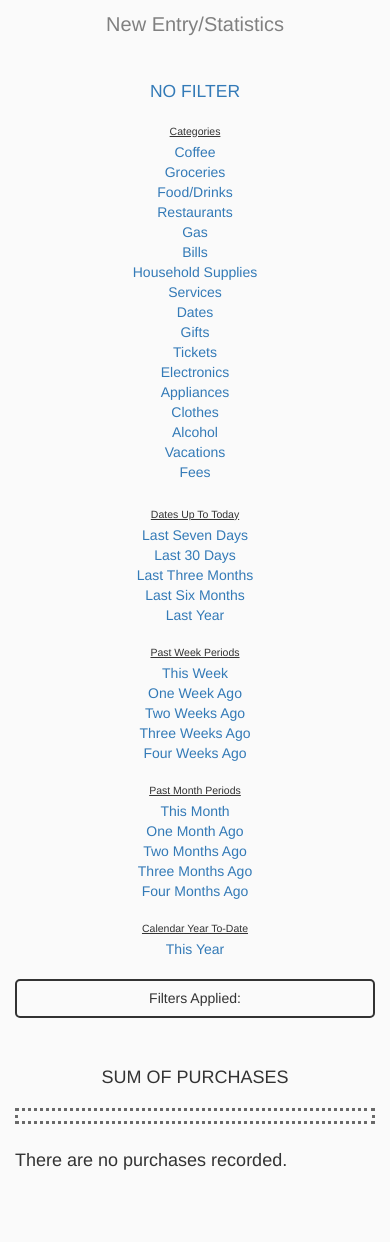
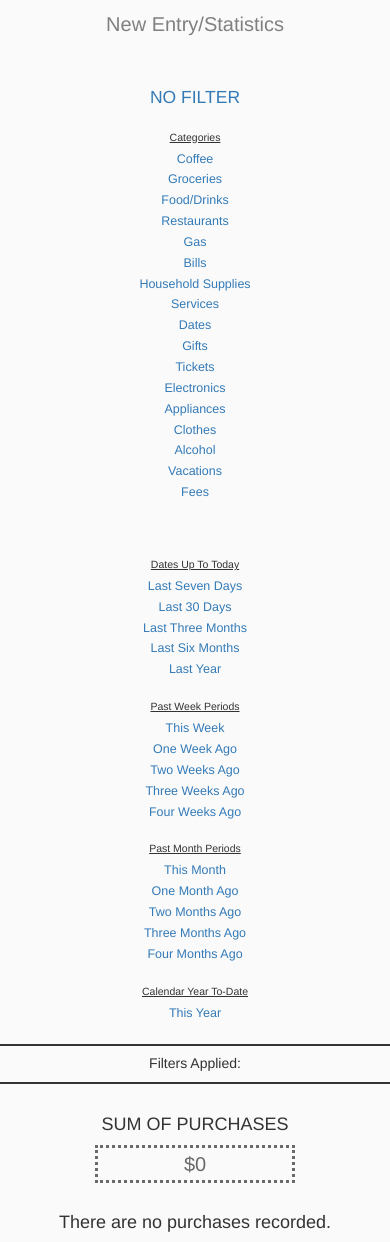
Before and after one commit to brendandagys/Personal-Budgeting-Assistant, a Django app: page /transactions/ in a window 390 px wide. Before the commit the page ends 1170 px from the top, so only its background shows below. Run offline with Django 3.2, Linux system fonts and the light colour scheme; the visitor is signed in with stand-in values (Sample User, id 1); data comes from the database, SQL or seed files in the repository; data that the repository does not hold is empty; some libraries are stand-ins or nearby versions.

Commit message:
Working on transactions page Bootstrap grid positioning.

```diff
--- a/tracker/static/css/style.css
+++ b/tracker/static/css/style.css
@@ -87,6 +87,13 @@ select[id^="id_"] {
 .filter_list {
     margin-top: 0.5rem;
     text-align: center;
+    /* width: 50%; */
+}
+
+.filter_list_2 {
+    margin-top: 3.5rem;
+    text-align: center;
+    /* width: 50%; */
 }
 
 .no_filter {
@@ -94,7 +101,8 @@ select[id^="id_"] {
 }
 
 .no_purchases {
-    padding-top: 1.7rem;
+    padding-top: 2rem;
+    text-align: center;
 }
 
 #purchase_form {
@@ -120,6 +128,8 @@ select[id^="id_"] {
     font-size: 2rem;
     border-style: dotted;
     padding: 5px;
+    width: 200px;
+    margin: auto;
 }
 
 .purchase_description {
@@ -152,10 +162,20 @@ select[id^="id_"] {
     border-style: solid;
     border-width: 2px;
     border-radius: 5px;
+    text-align: center;
+    /* width: 200px !important; */
+}
+
+.sum_box {
+    text-align: center;
+    margin-top: -2rem;
+    /* width: 50%; */
 }
 
 .purchase_header {
-    display: inline;
+    /* display: inline; */
+    margin-top: 3rem;
+    text-align: center;
 }
 
 .date_span {
@@ -163,6 +183,8 @@ select[id^="id_"] {
     /* left: 1.7rem; */
     margin-top: 0.5rem;
     margin-bottom: 0.5rem;
+    margin-left: auto;
+    margin-right: auto;
     width: 19rem;
     text-align: center;
     border-style: outset;
@@ -170,3 +192,15 @@ select[id^="id_"] {
     border-color: slategrey;
     padding: 5px;
 }
+
+a {
+    font-size: 1.25rem;
+}
+
+.filter_div_1 {
+    width: 200px;
+}
+
+.filter_div_2 {
+    width: 200px;
+}
--- a/tracker/templates/tracker/transaction_list.html
+++ b/tracker/templates/tracker/transaction_list.html
@@ -29,7 +29,17 @@
                     <a id="homepage_link" class="homepage_link" href="{% url 'homepage' %}">New Entry/Statistics</a>
                 </div>
 
-                <div class="filter_list col-sm-3 col-md-3 col-lg-3">
+            </div>
+
+            <div class="row">
+
+                <div class="row">
+
+                    <div class="col-sm-4 col-md-4 col-lg-4">
+
+                    </div>
+
+                    <div id="filter_div_1" class="filter_list col-sm-2 col-md-2 col-lg-2">
                         </br>
                         <a id="No Filter" class="no_filter" href="https://brendanspending.herokuapp.com/transactions/">NO FILTER</a></br></br>
 
@@ -53,7 +63,7 @@
                         <a id="cFees" href="https://brendanspending.herokuapp.com/transactions/">Fees</a></br></br>
                     </div>
 
-                <div class="filter_list col-sm-3 col-md-3 col-lg-3">
+                    <div id="filter_div_2" class="filter_list_2 col-sm-2 col-md-2 col-lg-2">
 
                         <p class="filter_headers">Dates Up To Today</p>
                         <a id="tLast Seven Days" href="https://brendanspending.herokuapp.com/transactions/">Last Seven Days</a></br>
@@ -76,8 +86,21 @@
                         <a id="tFour Months Ago" href="https://brendanspending.herokuapp.com/transactions/">Four Months Ago</a></br></br>
                         <p class="filter_headers">Calendar Year To-Date</p>
                         <a id="tThis Year" href="https://brendanspending.herokuapp.com/transactions/">This Year</a></br></br>
+                    </div>
 
-                    <div class="filters_box">
+                    <div class="col-sm-4 col-md-4 col-lg-4">
+
+                    </div>
+
+                </div>
+
+                <div class="row">
+
+                    <div class="col-sm-5">
+
+                    </div>
+
+                    <div class="filters_box col-sm-2">
 
                         <b><h5>Filters Applied:</h5></b>
                         <i><h5 id="category_filter_indicator"></h5></i>
@@ -85,13 +108,21 @@
 
                     </div>
 
+                    <div class="col-sm-5">
+
+                    </div>
+
+                    <div class="sum_box col-sm-12">
+
                         </br></br>
                         <b><h4>SUM OF PURCHASES</h4></b>
                         <b><h2 class="total_spent"></h2></b>
+                    </div>
+                </div>
 
             </div>
 
-                <div class="col-sm-6 col-md-12 col-lg-12">
+            <div class="col-sm-12">
 
                 {% if purchase_list %}
                     <h1 class="purchase_header">Purchase List </h1>
--- a/tracker/views.py
+++ b/tracker/views.py
@@ -113,7 +113,7 @@ def homepage(request):
                                             item = bill,
                                             description = bill_information[bill][3] )
             else:
-                if (((date + relativedelta(weekday=FR(-1))) - instance.last_update_date).days)%14 == 0 and (date - instance.last_update_date.date()).days >=14:
+                if (((date + relativedelta(weekday=FR(-1))) - instance.last_update_date).days)%14 == 0 and (date - instance.last_update_date).days >=14:
                     instance.last_update_date = date + relativedelta(weekday=FR(-1))
                     instance.save()
 
@@ -427,7 +427,7 @@ def filter_manager(request):
         try:
             total_spent = '$' + str(round(purchase_instance.aggregate(Sum('amount'))['amount__sum'], 2))
         except:
-            total_spent = ''
+            total_spent = '$0'
 
         return JsonResponse({'category_filter': filters_instance.category_filter,
                              'time_filter': filters_instance.time_filter,
```
Lines whose indentation alone changed are shown as unchanged.
